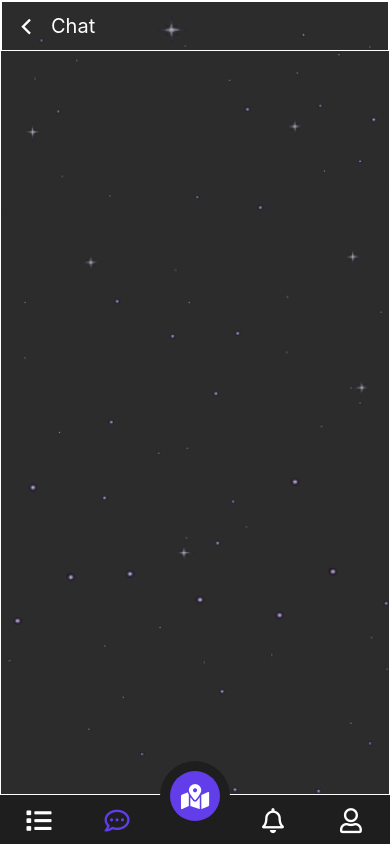
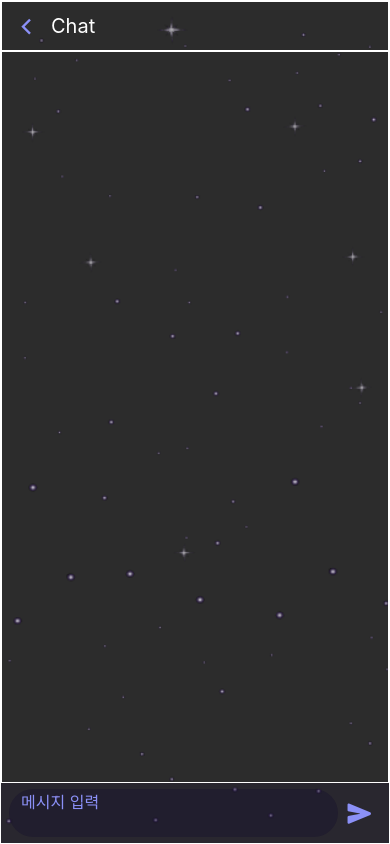
Before and after one commit to Popplar-Dev/Popplar, a React Native app in the folder frontend/popplar/: screen /Chat in a window 390 px wide. Built offline with nearby package versions, Linux system fonts and the light colour scheme.

Commit message:
:zap: feat: input box 생성

```diff
--- /dev/null
+++ b/frontend/popplar/components/ChatRoom/ChatInput.tsx
@@ -0,0 +1,66 @@
+import { useState } from 'react';
+import {View, Pressable, TextInput, StyleSheet} from 'react-native';
+import Icon from 'react-native-vector-icons/Ionicons';
+
+export default function ChatInput() {
+
+  const [inputText, setInputText] = useState("");
+
+  console.log(inputText)
+
+  return (
+    <View style={styles.inputContainer}>
+      <View style={styles.inputBox}>
+        <TextInput
+          autoCapitalize="none"
+          autoCorrect={false}
+          cursorColor="#8B90F7"
+          placeholder="메시지 입력"
+          placeholderTextColor="#8B90F7"
+          multiline={true}
+          value={inputText}
+          onChangeText={setInputText}
+          style={styles.input}
+        />
+      </View>
+      <View style={styles.sendButtonContainerOuter}>
+        <Pressable
+          style={styles.sendButtonContainerInner}
+          android_ripple={{color: '#464646'}}>
+          <Icon name="send" size={25} color="#8B90F7" />
+        </Pressable>
+      </View>
+    </View>
+  );
+}
+
+const styles = StyleSheet.create({
+  inputContainer: {
+    height: 60,
+    backgroundColor: '#1b114129',
+    paddingHorizontal: 8,
+    flexDirection: 'row',
+    alignItems: 'center',
+  },
+  inputBox: {
+    flex: 7,
+    height: 48,
+    paddingHorizontal: 12,
+    borderRadius: 24,
+    backgroundColor: '#0c072c42',
+  },
+  input: {
+    color: '#8B90F7',
+    fontSize: 16,
+  },
+  sendButtonContainerOuter: {
+    flex: 1,
+    overflow: 'hidden',
+  },
+  sendButtonContainerInner: {
+    width: '100%',
+    height: '100%',
+    justifyContent: 'center',
+    alignItems: 'center',
+  },
+});
--- /dev/null
+++ b/frontend/popplar/components/ChatRoom/ChatRoom.tsx
@@ -0,0 +1,69 @@
+import {View, Text, Pressable, TextInput, StyleSheet} from 'react-native';
+import {useNavigation} from '@react-navigation/native';
+import Icon from 'react-native-vector-icons/Ionicons';
+
+import ChatInput from './ChatInput';
+
+function ChatRoom() {
+  const navigation = useNavigation();
+
+  const goBack = () => {
+    navigation.goBack();
+  };
+
+  return (
+    <View style={styles.rootContainer}>
+      <View style={styles.headerContainer}>
+        <View style={styles.goBackButtonOuter}>
+          <Pressable onPress={goBack} android_ripple={{color: '#464646'}}>
+            <Icon name="chevron-back" color="#8B90F7" size={25} />
+          </Pressable>
+        </View>
+        <View>
+          <Text style={styles.title}>Chat</Text>
+        </View>
+      </View>
+      <View style={styles.chatBubblesContainer}>
+
+      </View>
+
+      <ChatInput />
+
+    </View>
+  );
+}
+
+export default ChatRoom;
+
+const styles = StyleSheet.create({
+  rootContainer: {
+    flex: 1,
+    borderColor: 'white',
+    borderWidth: 1,
+    justifyContent: 'space-between',
+  },
+  headerContainer: {
+    flexDirection: 'row',
+    alignItems: 'center',
+    paddingHorizontal: 12,
+    paddingVertical: 10,
+    borderWidth: 1,
+    borderColor: 'white',
+    height: 50,
+  },
+  goBackButtonOuter: {
+    marginEnd: 12,
+    borderRadius: 15,
+    overflow: 'hidden',
+  },
+  title: {
+    color: 'white',
+    fontSize: 20,
+  },
+  chatBubblesContainer: {
+    flex: 1,
+    borderWidth: 1,
+    borderColor: 'white'
+
+  }
+});
--- a/frontend/popplar/components/ChatScreen.tsx
+++ b/frontend/popplar/components/ChatScreen.tsx
@@ -1,8 +1,9 @@
 import { useState, useEffect } from 'react';
-import { View, Text, Pressable, StyleSheet } from 'react-native';
+import { View, StyleSheet } from 'react-native';
 import { useBottomTabBarHeight } from '@react-navigation/bottom-tabs';
 import { NavigationProp } from '@react-navigation/native';
-import Icon from 'react-native-vector-icons/Ionicons';
+
+import ChatRoom from './ChatRoom/ChatRoom';
 
 type NavigatorParamList = {
   AllPlaces: undefined,
@@ -16,7 +17,7 @@ const ChatScreen = ({navigation} : { navigation: NavigationProp<NavigatorParamLi
 
   const tabBarHeight = useBottomTabBarHeight();
 
-  const [ inChatRoom, setInChatRoom ] = useState(false);
+  const [ inChatRoom, setInChatRoom ] = useState(true);
 
   useEffect(() => {
     if ( inChatRoom ) {
@@ -27,22 +28,9 @@ const ChatScreen = ({navigation} : { navigation: NavigationProp<NavigatorParamLi
 
   }, [inChatRoom])
 
-  const goBack = () => {
-    navigation.goBack();
-  }
-
   return (
     <View style={styles.rootContainer} >
-      <View style={styles.headerContainer}>
-        <View style={styles.goBackButtonOuter}>
-          <Pressable onPress={goBack} android_ripple={{ color: '#464646'}}>
-            <Icon name="chevron-back" color="white" size={25} />
-          </Pressable>
-        </View>
-        <View>
-          <Text style={styles.title} >Chat</Text>
-        </View>
-      </View>
+      {inChatRoom && <ChatRoom />}
     </View>
   );
 };
@@ -52,26 +40,5 @@ export default ChatScreen;
 const styles = StyleSheet.create({
   rootContainer: {
     flex: 1,
-    borderColor: 'white',
-    borderWidth: 1,
   },
-  headerContainer: {
-    flexDirection: "row",
-    alignItems: 'center',
-    paddingHorizontal: 12,
-    paddingVertical: 10,
-    borderWidth: 1,
-    borderColor: 'white',
-    height: 50
-  },
-  goBackButtonOuter: {
-    marginEnd: 12,
-    borderRadius: 15,
-    overflow: "hidden"
-  },
-  title: {
-    color: 'white',
-    fontSize: 20,
-  }
-
 });
```
Also changed, not shown: frontend/popplar/components/ChatRoom/ChatBubble.tsx (added, +15 -0 lines), frontend/popplar/App.tsx (line endings or trailing spaces).
